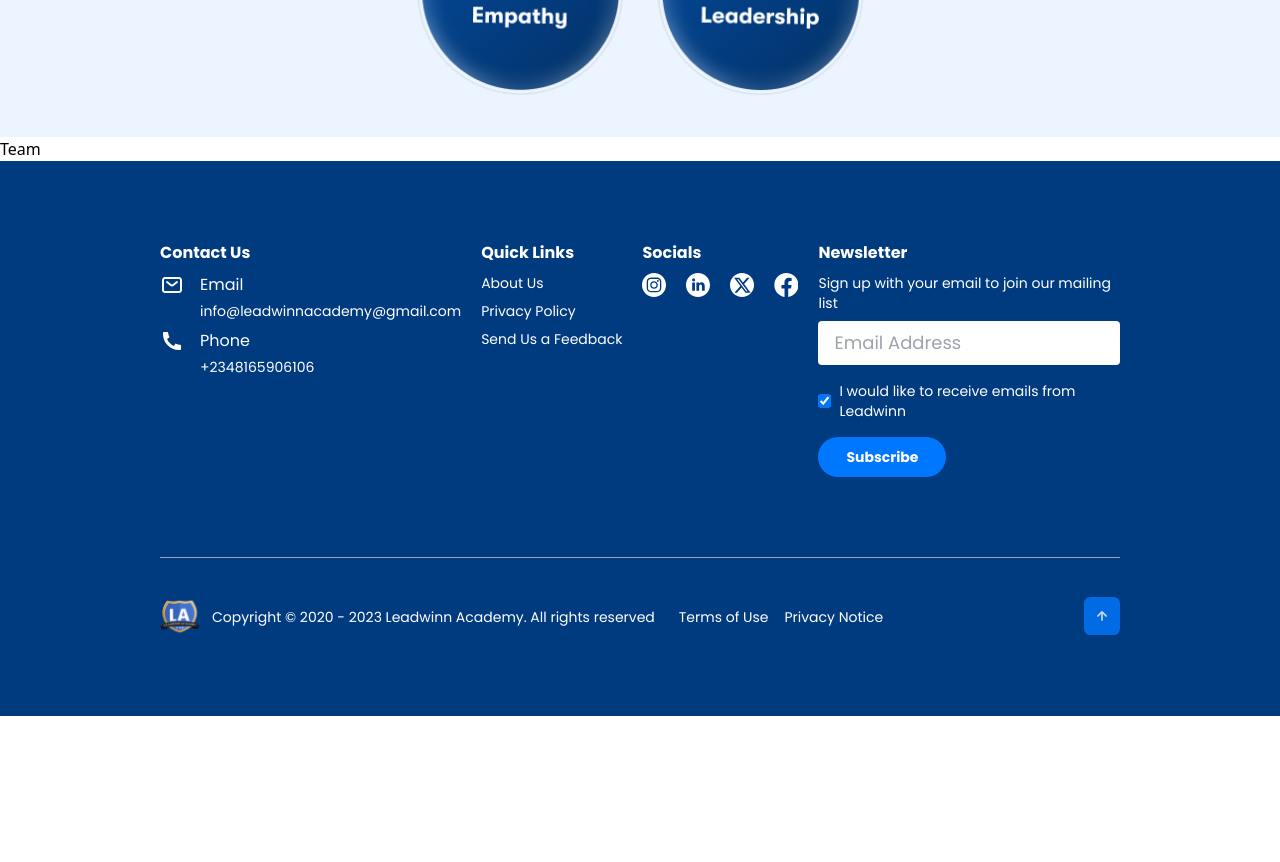
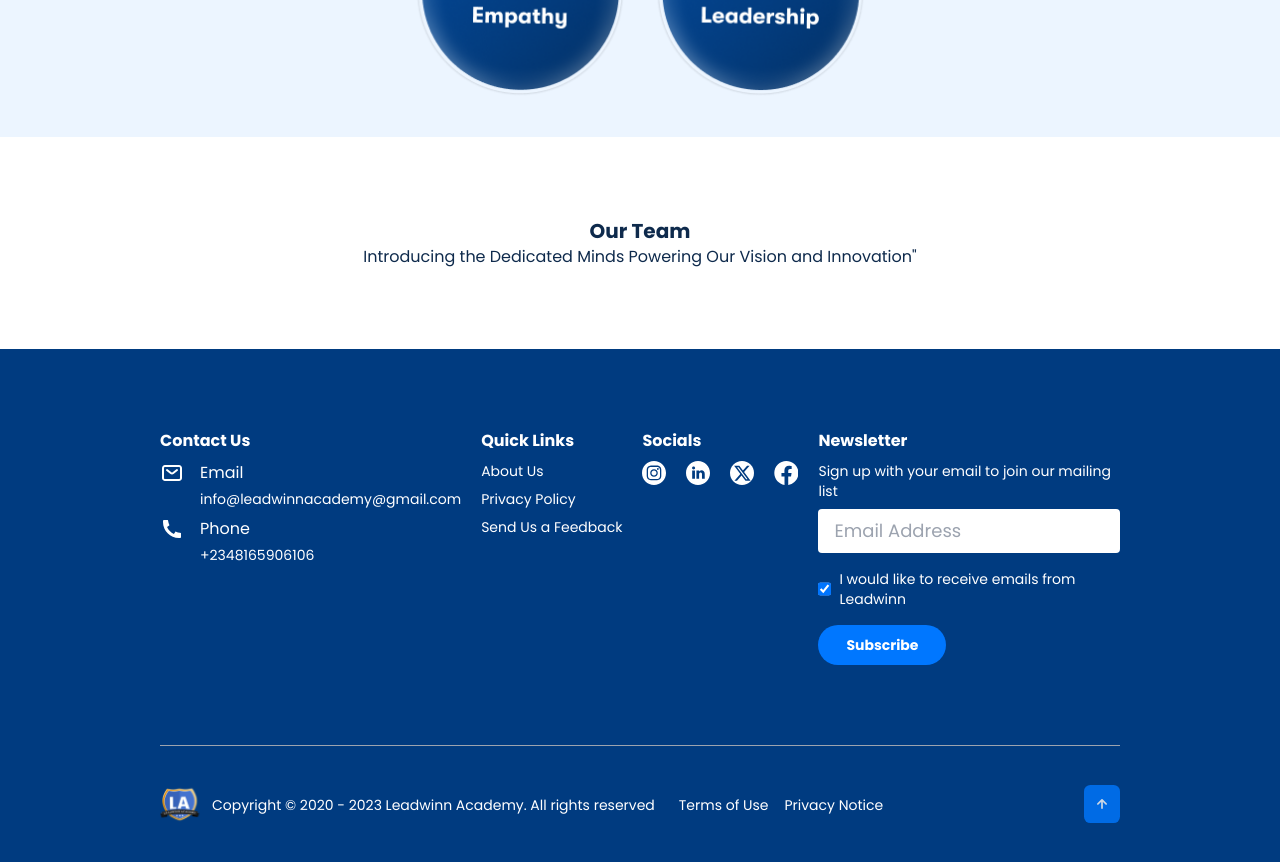
Before and after one commit to Adeleyeha-17/Leadwinn-Academy, a React (Vite) app: page /about in a window 1280 px wide. Shown: the part 3060-3922 px from the top of the page. Before the commit the page ends 3776 px from the top, so only its background shows below. Built offline with nearby package versions, Linux system fonts and the light colour scheme.

Commit message:
completed footer component

```diff
--- a/src/components/Footer/Footer.tsx
+++ b/src/components/Footer/Footer.tsx
@@ -41,7 +41,7 @@ export const Footer: React.FC = () => {
    ]
 
    return (
-      <div className="bg-footer-blue text-white font-poppins pb-20 md:px-12 px-5 py-10 xl:px-40 md:py-20 lg:max-xl:max-w-6xl mx-auto">
+      <div className="bg-footer-blue text-white font-poppins pb-20 md:px-12 px-5 py-10 xl:px-40 md:py-20 mx-auto">
          <div className="grid sm:max-lg:grid-cols-2 lg:grid-flow-col gap-5 ">
 
             <div className="flex flex-col gap-2 w-full">
--- a/src/components/Team/Team.tsx
+++ b/src/components/Team/Team.tsx
@@ -1,6 +1,11 @@
 
 export const Team = () => {
   return (
-    <div>Team</div>
+    <div className="py-10 md:px-12 px-5 xl:px-40 lg:py-20 md:max-lg:max-w-6xl lg:max-xl:max-w-7xl font-poppins">
+      <div className="text-center text-courses">
+      <h1 className="text-xl font-bold">Our Team</h1>
+      <h4 className="text-base">Introducing the Dedicated Minds Powering Our Vision and Innovation"</h4>
+      </div>
+      </div>
   )
 }
```
